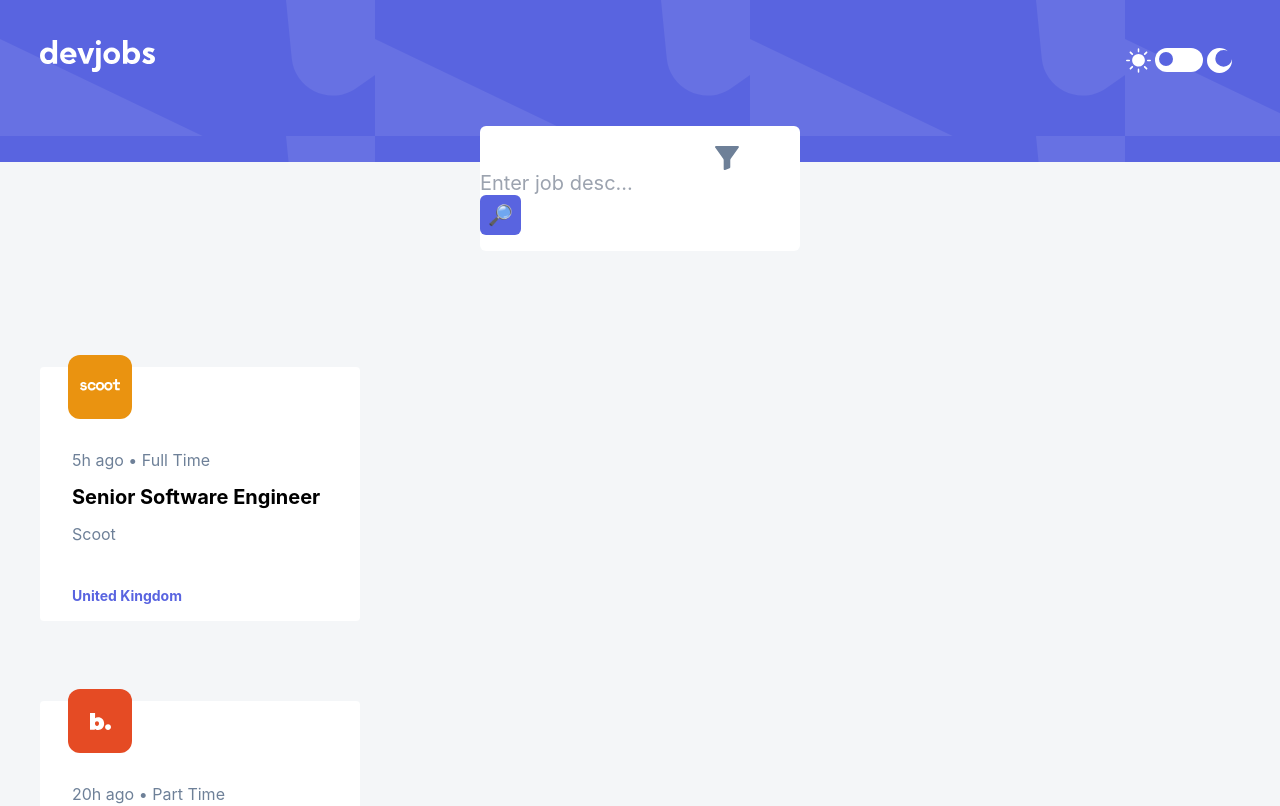
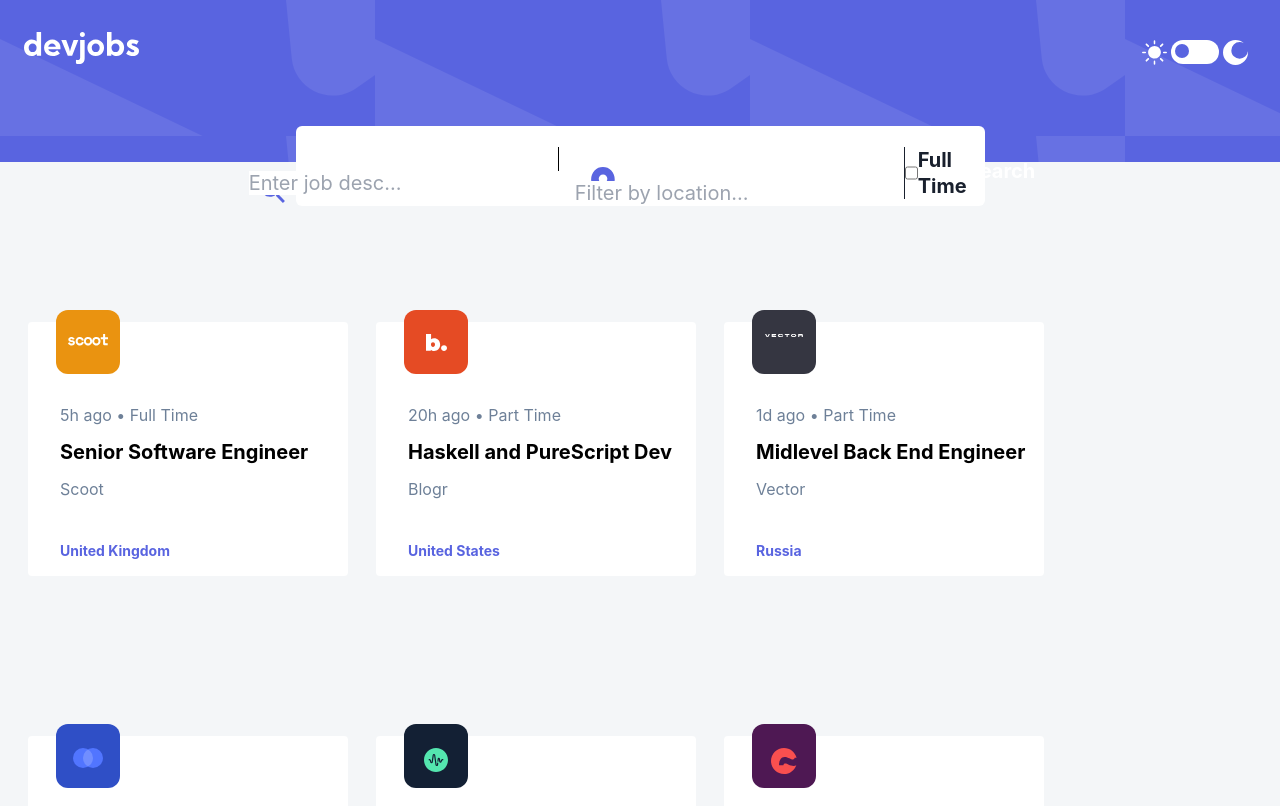
Before and after one commit to DominykMcNamara/devjobs, a Next.js app: page / in a window 1280 px wide. Shown: the top 806 px of the page. Built offline with nearby package versions, Linux system fonts and the light colour scheme.

Commit message:
refractor with more precise units

```diff
--- a/components/Header.jsx
+++ b/components/Header.jsx
@@ -5,7 +5,7 @@
 
 export default function Header() {
   return (
-    <div className="w-full pt-10 px-10 h-[10.125rem] bg-headerImageMobile">
+    <div className="w-full py-[2rem] px-[1.5rem] h-[10.125rem] bg-headerImageMobile">
       <div className="flex mx-auto desktop:w-[69.375rem] mobile:p-10  desktop:pt-[2.813rem] tablet:p-[3rem] justify-between">
         <Link href="/">
           {" "}
--- a/components/JobListing.jsx
+++ b/components/JobListing.jsx
@@ -1,7 +1,7 @@
 import Link from "next/link";
 export default function JobListing({ job }) {
   return (
-    <div className=" flex  flex-col w-80 py-4 my-20 ml-10 bg-secondary-white dark:bg-[#19202D] rounded">
+    <div className=" flex  flex-col  w-80 py-4 my-20 ml-10 sm:ml-40 md:ml-7 bg-secondary-white dark:bg-[#19202D] rounded">
       <div
         style={{ backgroundColor: job.logoBackground }}
         className="h-16 w-16 rounded-xl py-6 relative bottom-7 left-7"
@@ -12,7 +12,7 @@
           className="mx-auto"
         />
       </div>
-      <div className="pl-[2rem] mobile:py-">
+      <div className="pl-[2rem] ">
         <p className="text-p text-secondary-darkGrey ">
           {job.postedAt} &bull; {job.contract}
         </p>
--- a/components/JobListings.jsx
+++ b/components/JobListings.jsx
@@ -6,7 +6,7 @@
 export default function JobListings() {
   const { jobListings } = useJobListings();
   const listJobs = (
-    <ul className="h-fit ">
+    <ul className="h-fit w-full flex flex-col md:flex-row md:flex-wrap">
       {jobListings
         ? jobListings.map((job) => (
             <li  key={job}>
--- a/components/Modal.jsx
+++ b/components/Modal.jsx
@@ -38,30 +38,33 @@
   const modalContent = modal ? (
     <>
       <SearchBar mobileLocation={location} mobileFullTime={fullTime} />
-      <div className="absolute  w-screen h-screen flex justify-center align-center bg-[black]/50 z-50 top-0 left-0">
-        <div className="h-80 w-80 p-6 rounded-lg bg-secondary-white dark:bg-[#19202D] my-auto flex flex-col">
+      <div className="absolute  w-screen h-screen flex justify-center align-center  top-0 left-0
+                      bg-[black]/50 z-50">
+        <div className=" w-[20.438rem] h-[14rem] rounded-[0.375rem] py-[1rem]   my-auto flex flex-col
+                        bg-secondary-white dark:bg-[#19202D]">
           <span>
             <button
-              className="text-[#19202D] cursor-pointer font-bold relative flex w-full justify-end text-h2 dark:text-secondary-white"
+              className=" font-bold justify-end relative pr-[1rem] flex w-full  text-h2
+                          text-[#19202D] cursor-pointer dark:text-secondary-white"
               onClick={() => showModal(false)}
             >
               x
             </button>
           </span>
           <label
-            for
-            location
-            className="p-3 border-b-2 dark:border-secondary-white w-full"
+            className=" border-b-2 px-[1rem] border-[#6E8098] w-full
+                       dark:border-secondary-white"
           >
             <Image
               src={LocationIcon}
               height={24}
               width={24}
-              alt="Icon shaped like a magnifying glass"
-              className="relative top-8 "
+              alt="Icon shaped like a location pin"
+              className="relative top-[1.544rem]"
             />
             <input
-              className=" focus:outline-0 desktop:w-[18rem] p-3 text-h3 ml-10 dark:bg-[#19202D] "
+              className=" desktop:w-[18rem]  text-h3 ml-10
+                          dark:bg-[#19202D] focus:outline-0  "
               name="location"
               placeholder="Filter by location..."
               type="text"
@@ -72,7 +75,8 @@
 
           <label
             for="fullTime"
-            className=" font-bold text-h3 text-[#19202D] my-auto  flex flex-row p-3 dark:text-secondary-white ml-2 "
+            className=" font-bold text-h3  my-[1rem]  flex flex-row   px-[1.5rem]
+                        text-[#19202D] dark:text-secondary-white"
           >
             <input
               type="checkbox"
@@ -83,7 +87,8 @@
             Full Time
           </label>
           <button
-            className="desktop:ml-10 tablet:mt-4 tablet:p-3 h-[3rem] desktop:w-[7.688rem] tablet-[5rem] bg-[#5964E0] hover:bg-[#939BF4] rounded-[0.313rem] mobile:my-3 text-secondary-white font-bold text-p text-center "
+            className=" h-[3rem]  w-[17.438rem] mx-auto my-auto py-[1rem] rounded-[0.313rem]  font-bold text-p text-center
+                        text-secondary-white bg-[#5964E0] hover:bg-[#939BF4]"
             type="submit"
             onClick={handleSubmit}
           >
--- a/components/SearchBar.jsx
+++ b/components/SearchBar.jsx
@@ -30,11 +30,16 @@
         "http://localhost:3000/api/jobs/filter/fulltime"
       );
       setJobListings(jobListings.data);
-    } else if (searchTerm && (!location || !mobileLocation) && (!fullTime || !mobileFullTime)) {
-      const jobListings = await axios.get(`http://localhost:3000/api/jobs/filter/companyortitle/${searchTerm}`)
-      setJobListings(jobListings.data)
-    }
-    else {
+    } else if (
+      searchTerm &&
+      (!location || !mobileLocation) &&
+      (!fullTime || !mobileFullTime)
+    ) {
+      const jobListings = await axios.get(
+        `http://localhost:3000/api/jobs/filter/companyortitle/${searchTerm}`
+      );
+      setJobListings(jobListings.data);
+    } else {
       const jobListings = await axios.get(
         `http://localhost/api/jobs/filter/${searchTerm ? searchTerm : "''"}/${
           location || mobileLocation ? location : "''"
@@ -60,10 +65,18 @@
         </div>
       ) : (
         <form onSubmit={handleSubmit}>
-          <div className="w-80 mx-auto justify-around text-h3 dark:divide-[#6E8098] relative  bottom-9 flex flex-row py-4 bg-secondary-white dark:bg-[#19202D] rounded-[0.375rem] ">
-            <label for="companyOrSearchTerm" className="">
+          <div
+            className=" w-[20.438rem] h-[5rem] py-[1.3rem]  mx-auto  relative  bottom-9 flex flex-row align-center rounded-[0.375rem]  mx-auto text-h3
+                           md:w-[689px] md:divide-x md:justify-center
+                           dark:divide-[#6E8098] bg-secondary-white dark:bg-[#19202D] "
+          >
+            <label
+              className="px-[1rem]
+                              md:px-0"
+            >
               <button
-                className="relative  left-3/4 top-1"
+                className="relative left-3/4 top-1
+                           md:hidden"
                 onClick={() => setShowModal(true)}
               >
                 <Image
@@ -79,10 +92,12 @@
                 height={24}
                 width={24}
                 alt="Icon shaped like a magnifying glass"
-                className="relative top-8 hidden"
+                className="relative top-8 hidden
+                           md:block md:left-4  md:bottom-1"
               />
               <input
-                className=" focus:outline-0 desktop:w-[23rem] dark:bg-[#19202D] "
+                className="md:relative md:left-1 md:my-auto
+                           focus:outline-0  dark:bg-[#19202D]"
                 name="companyOrSearchTerm"
                 placeholder="Enter job desc..."
                 type="text"
@@ -91,22 +106,27 @@
               />
               <button
                 type="submit"
-                className="bg-[#5964E0] p-2 text-secondary-white dark:text-secondary-white rounded-[0.375rem]"
+                className=" relative -top-9 h-[3rem] w-[3rem] left-60 bottom-7 rounded-[0.375rem]
+                           md:hidden
+                           bg-[#5964E0] text-secondary-white dark:text-secondary-white"
               >
                 &#x1F50E;&#xFE0E;
               </button>
             </label>
 
-            <label for location className="p-3">
+            <label className="px-4">
               <Image
                 src={LocationIcon}
                 height={24}
                 width={24}
                 alt="Icon shaped like a magnifying glass"
-                className="relative top-8 hidden"
+                className="relative top-8 hidden
+                           md:block md:top-5 md:left-4"
               />
               <input
-                className=" focus:outline-0 desktop:w-[18rem] p-3 ml-10 hidden"
+                className="relative  hidden
+                           md:block    md:my-auto
+                          focus:outline-0 dark:bg-[#19202D]"
                 name="location"
                 placeholder="Filter by location..."
                 type="text"
@@ -117,7 +137,9 @@
 
             <label
               for="fullTime"
-              className="mx-auto font-bold text-p text-[#19202D] my-auto  flex flex-row dark:text-secondary-white hidden"
+              className="mx-auto font-bold text-p  my-auto  flex flex-row  hidden
+                         md:flex  md:flex-row  md:block
+                        text-[#19202D] dark:text-secondary-white"
             >
               <input
                 type="checkbox"
@@ -126,13 +148,15 @@
                 onChange={() => setFullTime(!fullTime)}
               />
               Full Time
+              <button
+                className=" h-[3rem]  rounded-[0.313rem] font-bold text-p text-center hidden
+                            md:block
+                            text-secondary-white hover:bg-[#939BF4]"
+                type="submit"
+              >
+                Search
+              </button>
             </label>
-            <button
-              className="desktop:ml-10 tablet:mt-4 tablet:p-3 h-[3rem] desktop:w-[7.688rem] tablet-[5rem] bg-[#5964E0] hover:bg-[#939BF4] rounded-[0.313rem] mobile:my-3 text-secondary-white font-bold text-p text-center hidden"
-              type="submit"
-            >
-              Search
-            </button>
           </div>
         </form>
       )}
```
